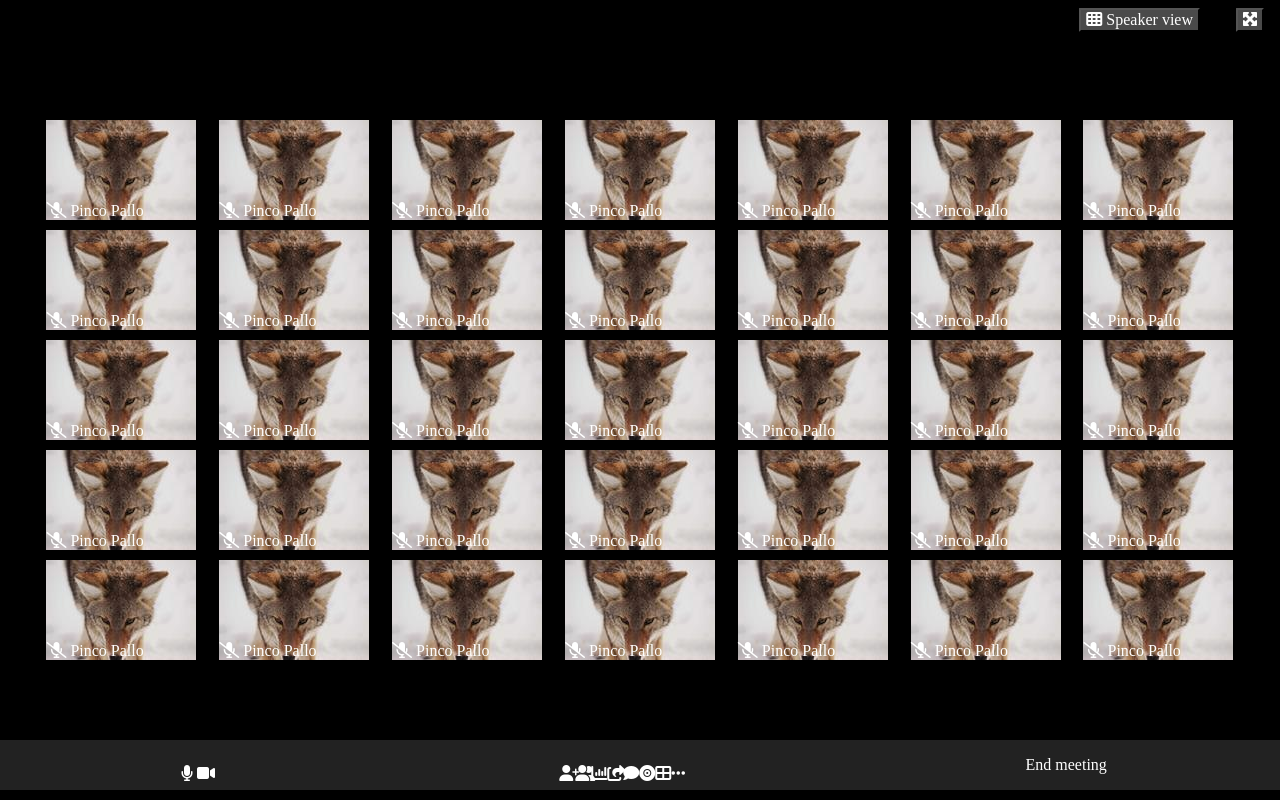
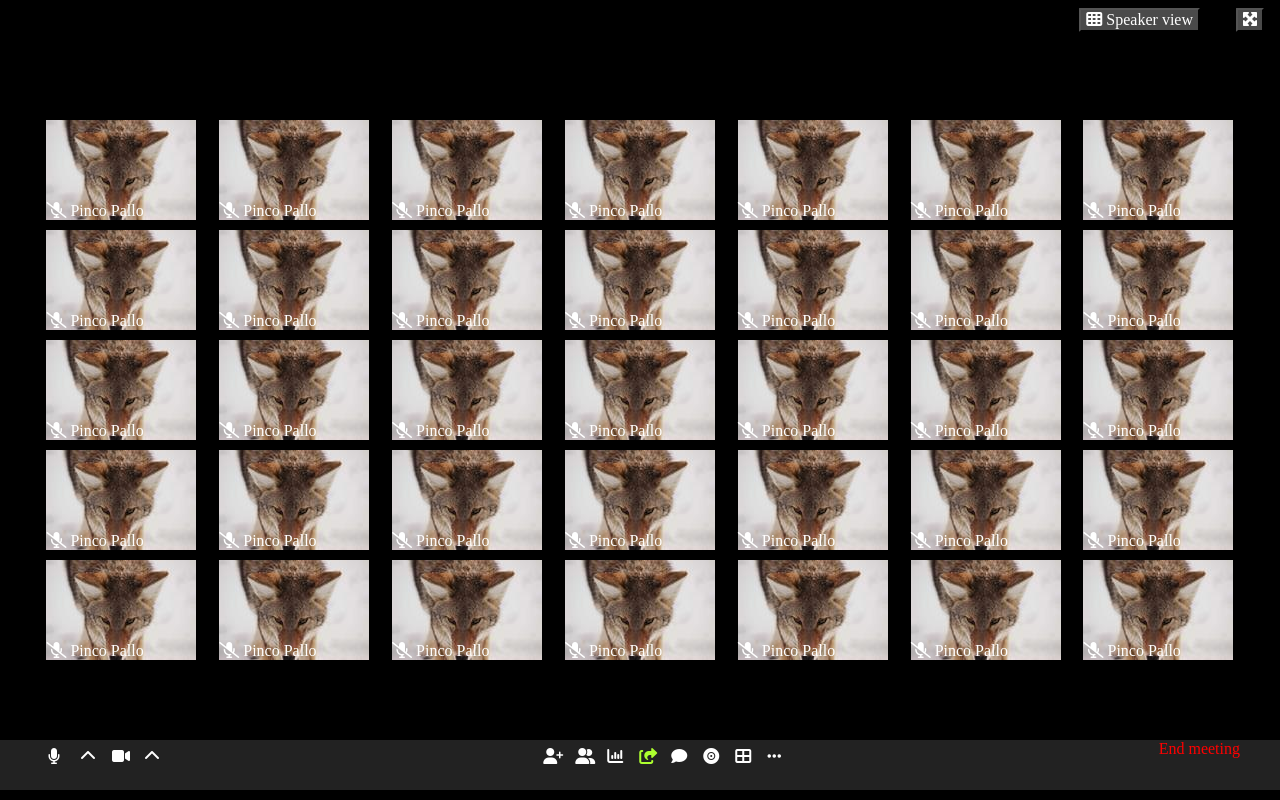
Before and after one commit to GeorgeDanielConstantin/html-css-zoom, a plain HTML site: page index.html in a window 1280 px wide. Drawn offline with Linux system fonts and the light colour scheme.

Commit message:
completo

```diff
--- a/css/style.css
+++ b/css/style.css
@@ -54,24 +54,29 @@ footer {
     height: 50px;
 }
 
-footer>div {
-    display: flex;
-    flex-direction: row;
-    color: white;
-    flex-wrap: nowrap;
-    align-items: center;
+.multimedia>i {
+    padding: 0.5rem 0.5rem;
+    width: 2rem;
+    height: 2rem;
 }
 
-.multimedia>div {
+.multimedia {
     display: flex;
     flex-direction: row;
     flex-wrap: nowrap;
-    justify-content: space-around                                          ;
-    align-items: center;
+    justify-content: space-between;                                   ;
 }
 
-.icona>i {
-    padding: 0.5rem 0.5rem;
-    width: 1rem;
-    height: 1rem;
+footer>.container {
+    width: 100%;
+    display: flex;
+    justify-content: space-between;
 }
+
+.multimedia>p {
+    color: red;
+}
+
+.fa-share-from-square {
+    color: greenyellow;
+}
--- a/index.html
+++ b/index.html
@@ -177,44 +177,27 @@
 	<!-- FOOTER -->
 
 	<footer>
+		<div class="container">
 			<div class="multimedia">
-			<div class="icona">
 				<i class="fa-solid fa-microphone"></i>
-			</div>
-			<div class="icona">
+				<i class="fa-solid fa-chevron-up"></i>
 				<i class="fa-solid fa-video"></i>
-			</div>
+				<i class="fa-solid fa-chevron-up"></i>
 			</div>
 			<div class="multimedia">
-			<div class="icona">
 				<i class="fa-solid fa-user-plus"></i>
-			</div>
-			<div class="icona">
 				<i class="fa-solid fa-user-group"></i>
-			</div>
-			<div class="icona">
 				<i class="fa-solid fa-chart-column"></i>
-			</div>
-			<div class="icona">
 				<i class="fa-solid fa-share-from-square"></i>
-			</div>
-			<div class="icona">
 				<i class="fa-solid fa-comment"></i>
-			</div>
-			<div class="icona">
 				<i class="fa-solid fa-record-vinyl"></i>
-			</div>
-			<div class="icona">
 				<i class="fa-solid fa-table-cells-large"></i>
-			</div>
-			<div class="icona">
 				<i class="fa-solid fa-ellipsis"></i>
-			</div>
 			</div>
 			<div class="multimedia">
 				<p class="end">End meeting</p>
 			</div>
-
+		</div>
 	</footer>
 
 </body>
```
Lines whose indentation alone changed are shown as unchanged.
